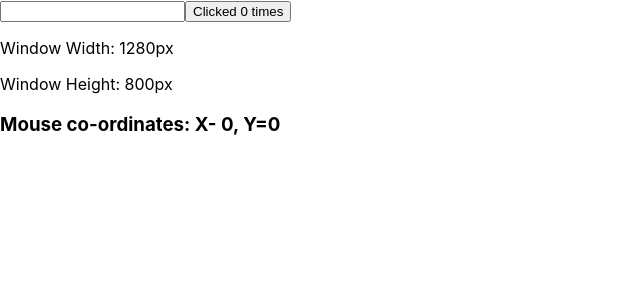
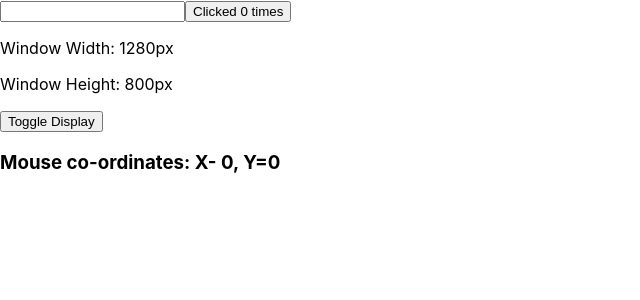
Before and after one commit to itsadityajais/REACT-PLAYGROUND, a React (Create React App) app: page / in a window 1280 px wide. Shown: the top 300 px of the page, without its empty margins (0-640 px from the left). Built offline with nearby package versions, Linux system fonts and the light colour scheme.

Commit message:
toddle display button

```diff
--- a/src/Aniket/React-Topics/useEffect/useEffect.js
+++ b/src/Aniket/React-Topics/useEffect/useEffect.js
@@ -23,20 +23,26 @@ export function CounterUseEffect() {
 export function MouseLocation() {
   const [x, setX] = useState(0);
   const [y, setY] = useState(0);
-
+  const [display, setDisplay] = useState(true);
   const mousePosition = (e) => {
     console.log("mouse Event");
     setX(e.clientX);
     setY(e.clientY);
   };
+
   useEffect(() => {
+    console.log("Use Effect called");
     window.addEventListener("mousemove", mousePosition);
   }, []);
+
   return (
     <>
-      <h3>
-        Mouse co-ordinates: X- {x}, Y={y}
-      </h3>
+      <button onClick={() => setDisplay(!display)}>Toggle Display</button>
+      {display && (
+        <h3>
+          Mouse co-ordinates: X- {x}, Y={y}
+        </h3>
+      )}
     </>
   );
 }
@@ -47,11 +53,9 @@ export function WindowSize() {
 
   useEffect(() => {
     window.addEventListener("resize", handleResize);
-    console.log("EVENT LISTENER ADDED");
 
     return () => {
       window.removeEventListener("resize", handleResize);
-      console.log("EVENT LISTENER REMOVED");
     };
   }, []);
 
```
